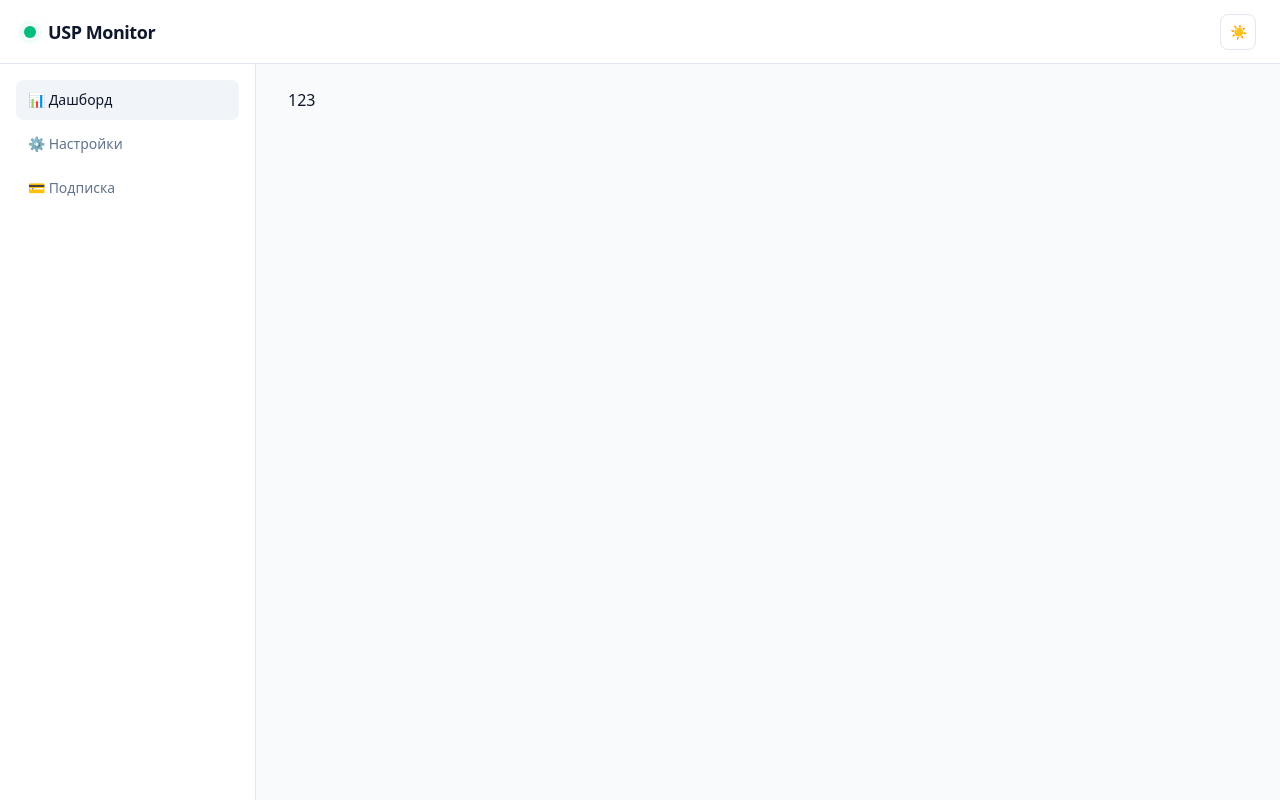
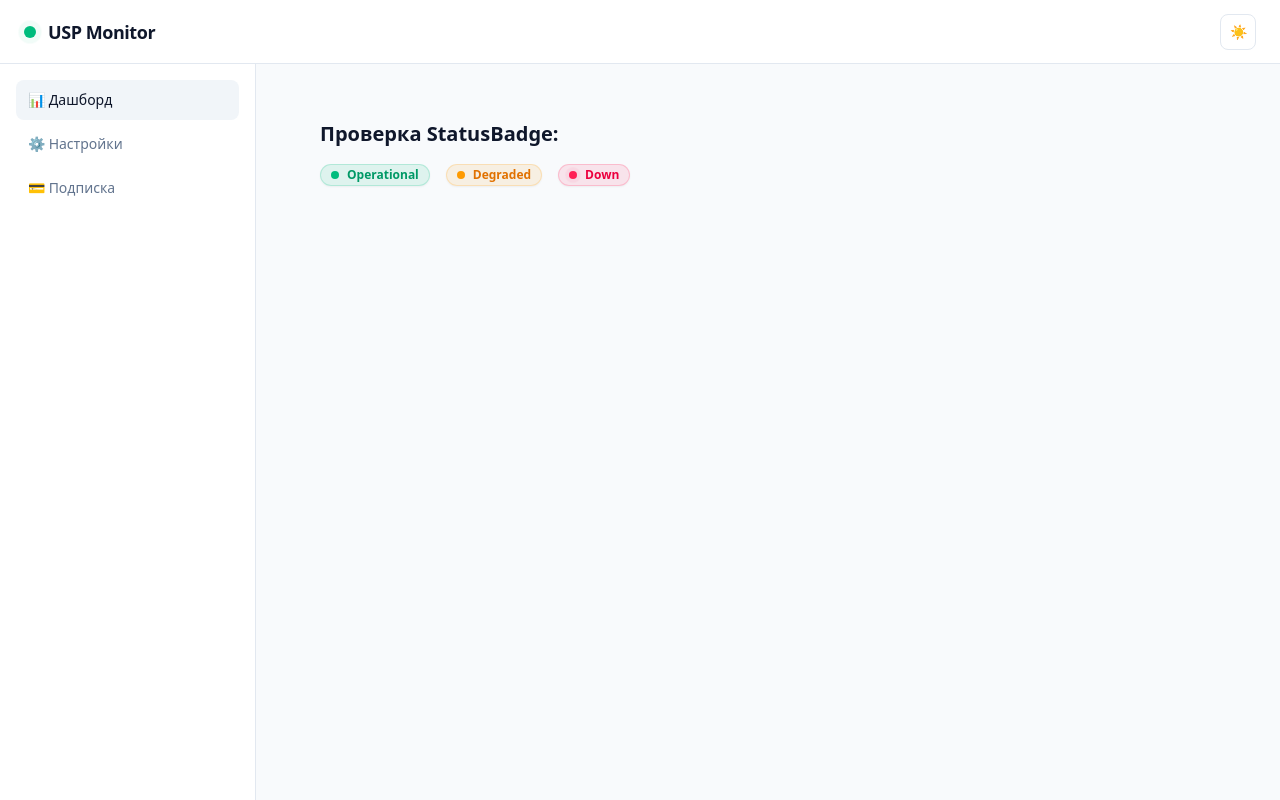
Before and after one commit to usynin383-art/usp, a Next.js app: page / in a window 1280 px wide. Built offline with nearby package versions, Linux system fonts and the light colour scheme.

Commit message:
feat: implement atomic StatusBadge component with conditional ping animation

```diff
--- /dev/null
+++ b/app/components/StatusBadge.tsx
@@ -0,0 +1,49 @@
+import React from "react";
+import { MonitorStatus } from "../types/monitor";
+import type { FC } from "react";
+
+interface StatusBadgeProps {
+    status: MonitorStatus;
+};
+
+export const StatusBadge: FC<StatusBadgeProps> = ({ status }) => {
+  const config = {
+    up: {
+      bg: "bg-emerald-500/10 dark:bg-emerald-500/20",
+      text: "text-emerald-600 dark:text-emerald-400",
+      border: "border-emerald-500/20 dark:border-emerald-500/30",
+      dot: "bg-emerald-500",
+      label: "Operational",
+      ping: false,
+    },
+    warning: {
+      bg: "bg-amber-500/10 dark:bg-amber-500/20",
+      text: "text-amber-600 dark:text-amber-400",
+      border: "border-amber-500/20 dark:border-amber-500/30",
+      dot: "bg-amber-500",
+      label: "Degraded",
+      ping: false,
+    },
+    down: {
+      bg: "bg-rose-500/10 dark:bg-rose-500/20",
+      text: "text-rose-600 dark:text-rose-400",
+      border: "border-rose-500/20 dark:border-rose-500/30",
+      dot: "bg-rose-500",
+      label: "Down",
+      ping: true,
+    },
+  };
+  const current = config[status];
+
+  return (
+    <div className={`inline-flex items-center gap-2 rounded-full border px-2.5 py-0.5 text-xs font-semibold shadow-xs transition-colors ${current.bg} ${current.text} ${current.border}`}>
+      <span className="relative flex h-2 w-2">
+        {current.ping && (
+          <span className={`absolute inline-flex h-full w-full animate-ping rounded-full opacity-75 ${current.dot}`}></span>
+        )}
+        <span className={`relative inline-flex h-2 w-2 rounded-full ${current.dot}`}></span>
+      </span>
+      {current.label}
+    </div>
+  )
+};
--- a/app/page.tsx
+++ b/app/page.tsx
@@ -1,12 +1,17 @@
 import Image from "next/image";
 import { Header } from "./components/Header";
 import { Sidebar } from "./components/Sidebar";
-;
+import { StatusBadge } from "./components/StatusBadge";
 
 export default function Home() {
   return (
-    <>
-    123
-    </>
+    <div className="flex flex-col gap-4 p-8">
+      <h1 className="text-xl font-bold">Проверка StatusBadge:</h1>
+      <div className="flex gap-4">
+        <StatusBadge status="up" />
+        <StatusBadge status="warning" />
+        <StatusBadge status="down" />
+      </div>
+    </div>
   );
 }
```
